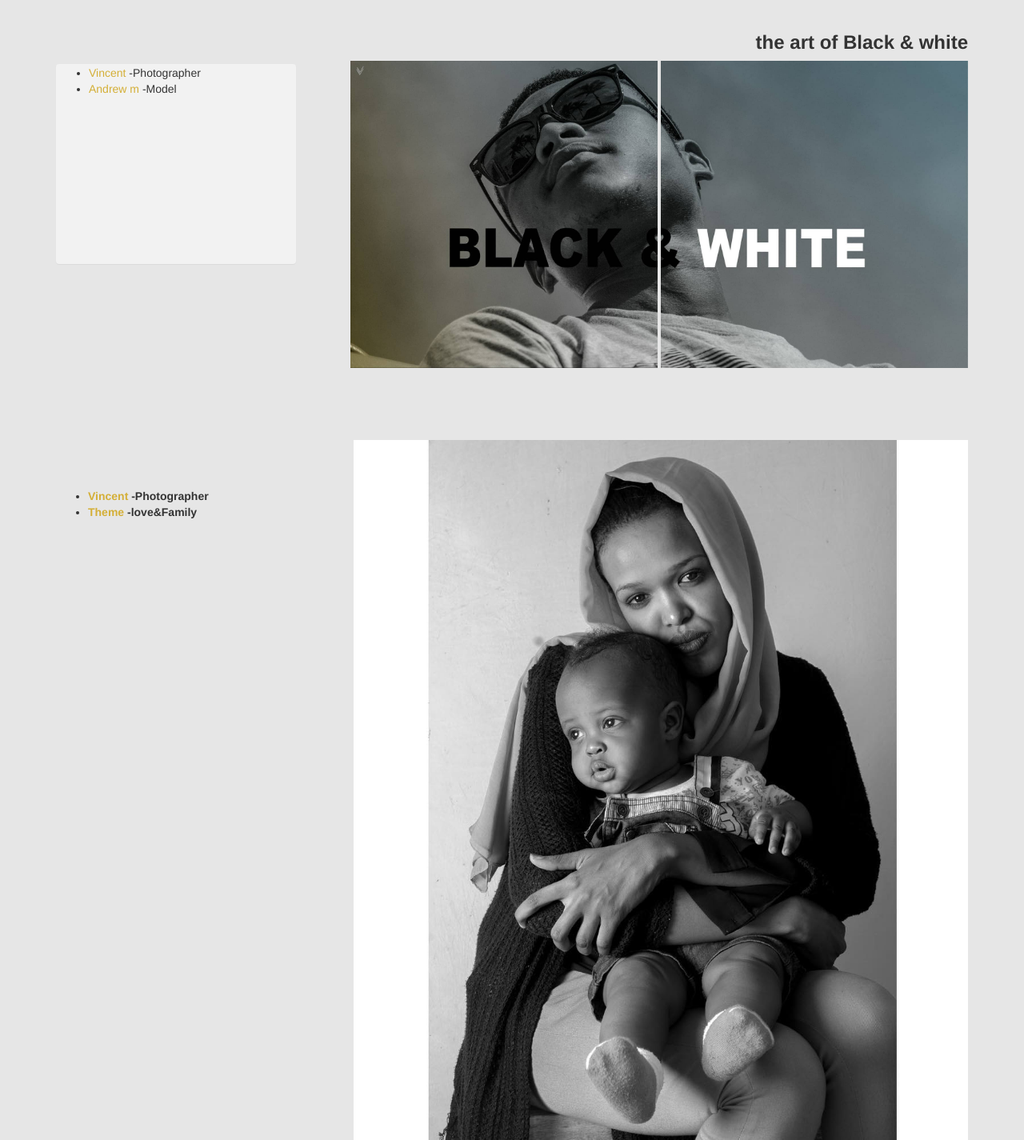
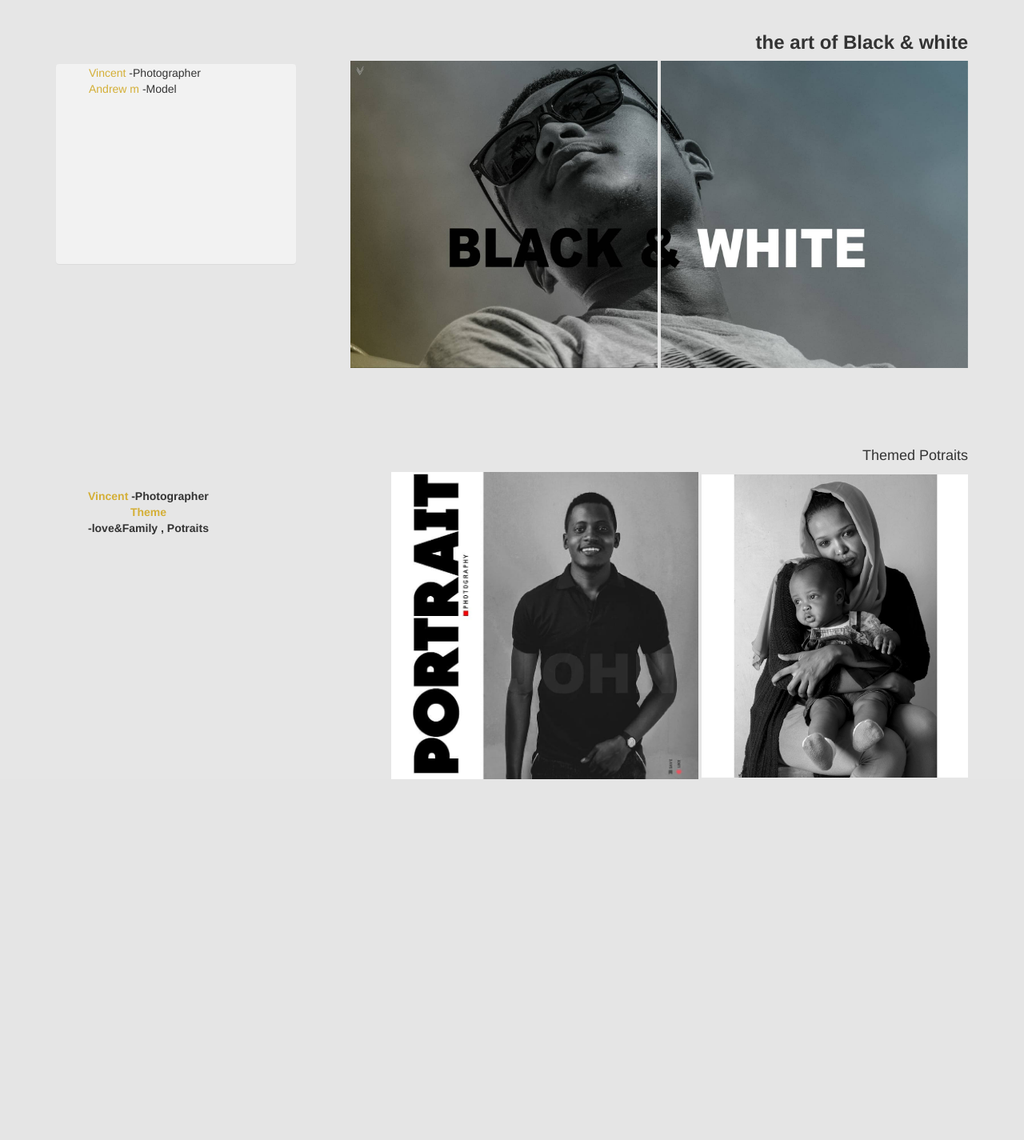
Before and after one commit to stevey52/projectVin, a Django app: a page that uses templates/bw.html in a window 1280 px wide. Shown: the part 37-1462 px from the top of the page at 80% size. After the commit the page ends 1011 px from the top, so only its background shows below. Run offline with Django 3.2, Linux system fonts and the light colour scheme; some libraries are stand-ins or nearby versions.

Commit message:
minor changes

```diff
--- a/static/css/bw.css
+++ b/static/css/bw.css
@@ -10,7 +10,7 @@ body{
   padding-right: 20px;
 }
 
-.gema{
+.potraits{
   margin-top: 40px;
   padding-top: 50px;
 }
@@ -42,3 +42,7 @@ p{
   text-align: right;
   margin-right: 50px;
 }
+
+#putcenter{
+  text-align: center;
+}
--- a/templates/bw.html
+++ b/templates/bw.html
@@ -22,7 +22,7 @@
     <div class="container">
 
       <div  class="panel" style="position:absolute;">
-        <ul style="text-align:justify;">
+        <ul style="text-align:justify;list-style-type:none;">
           <li><a style="color:#D4AF37;" href="#">Vincent</a> -Photographer</li>
           <li><a style="color:#D4AF37;" href="#">Andrew m</a> -Model</li>
         </ul>
@@ -37,15 +37,19 @@
 
 
         <div class="panel1" style="position:absolute;">
-          <ul style="text-align:justify;">
+          <ul style="text-align:justify;list-style-type:none;">
             <li><a style="color:#D4AF37;" href="#">Vincent</a> -Photographer</li>
-            <li><a style="color:#D4AF37;" href="#">Theme</a> -love&Family</li>
+            <li id="putcenter"><a style="color:#D4AF37;" href="#">Theme</a></li>
+            <li id="putcenter"> -love&Family , Potraits</li>
+
 
           </ul>
 
         </div>
-        <div class="gema">
-          <a  href="#"><img src="{% static "images/family___-.jpg"%}" alt="No image" style="width:60vw"></a>
+        <div class="potraits">
+          <h4>Themed Potraits</h4>
+          <a  href="#"><img src="{% static "images/potraitChibs__-.jpg"%}" alt="No image" style="width:30vw"></a>
+          <a href="#"> <img src="{% static "images/family___-.jpg"%}" alt="" style="width:26vw"> </a>
 
       </div>
         </div>
--- a/templates/outdoor.html
+++ b/templates/outdoor.html
@@ -10,9 +10,8 @@
   <body>
     <header>
       <legend style="background:#1d1d1d;">
-        <a style="font-size:25px; color:#d4af37;" href="{% url "home" %}">VINNEOGRAPHY:</a>
-        <a style="color:#ffd700;"href="#">Home</a>
-        <a style="color:yellow;"href="#">yellow</a>
+        <a style="font-size:25px; color:#ffd700;" href="{% url "home" %}">VINNEOGRAPHY:</a>
+
       </legend>
 
 
```
Also changed, not shown: templates/home.html (+7 -4 lines), static/images/Boteng__-.jpg (added), static/images/bwBabuu__-.jpg (added), static/images/model_sunset1__-.jpg (added), static/images/model_sunset2__-.jpg (added).
